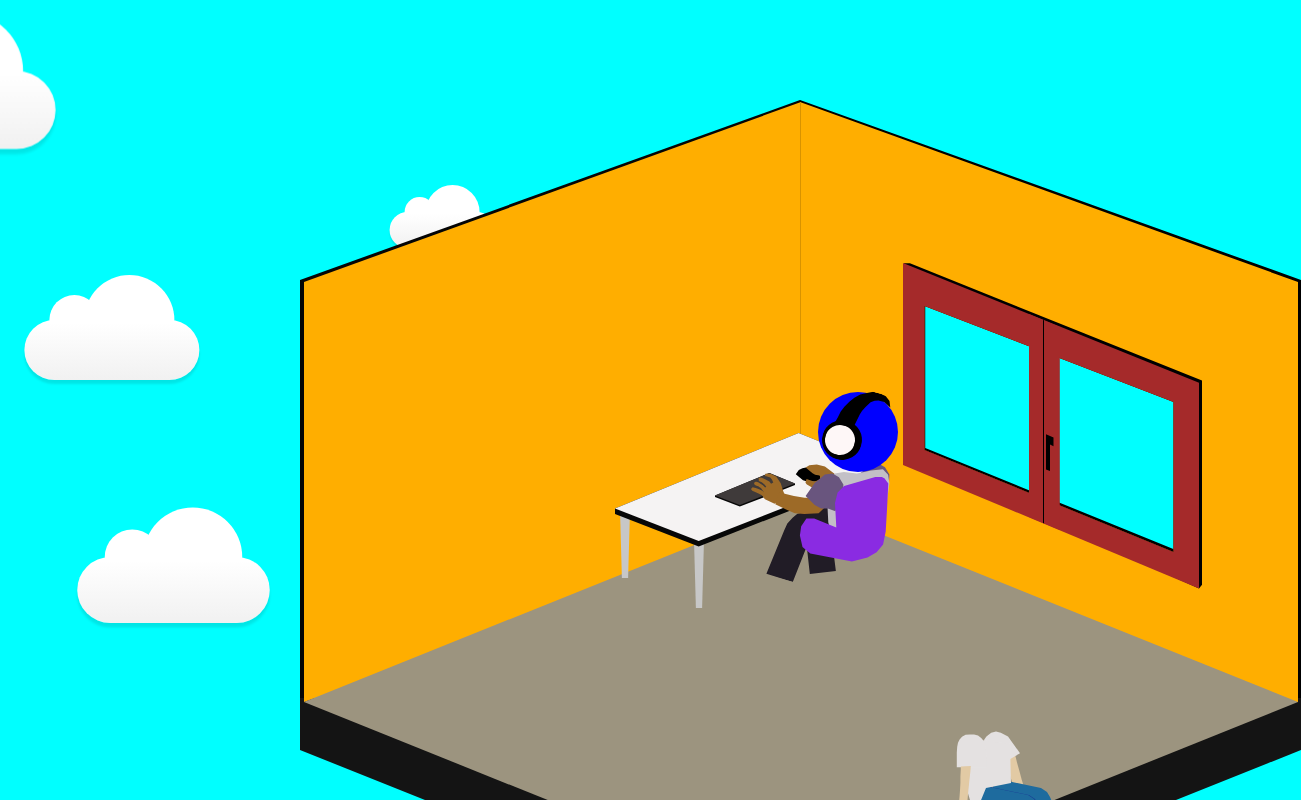
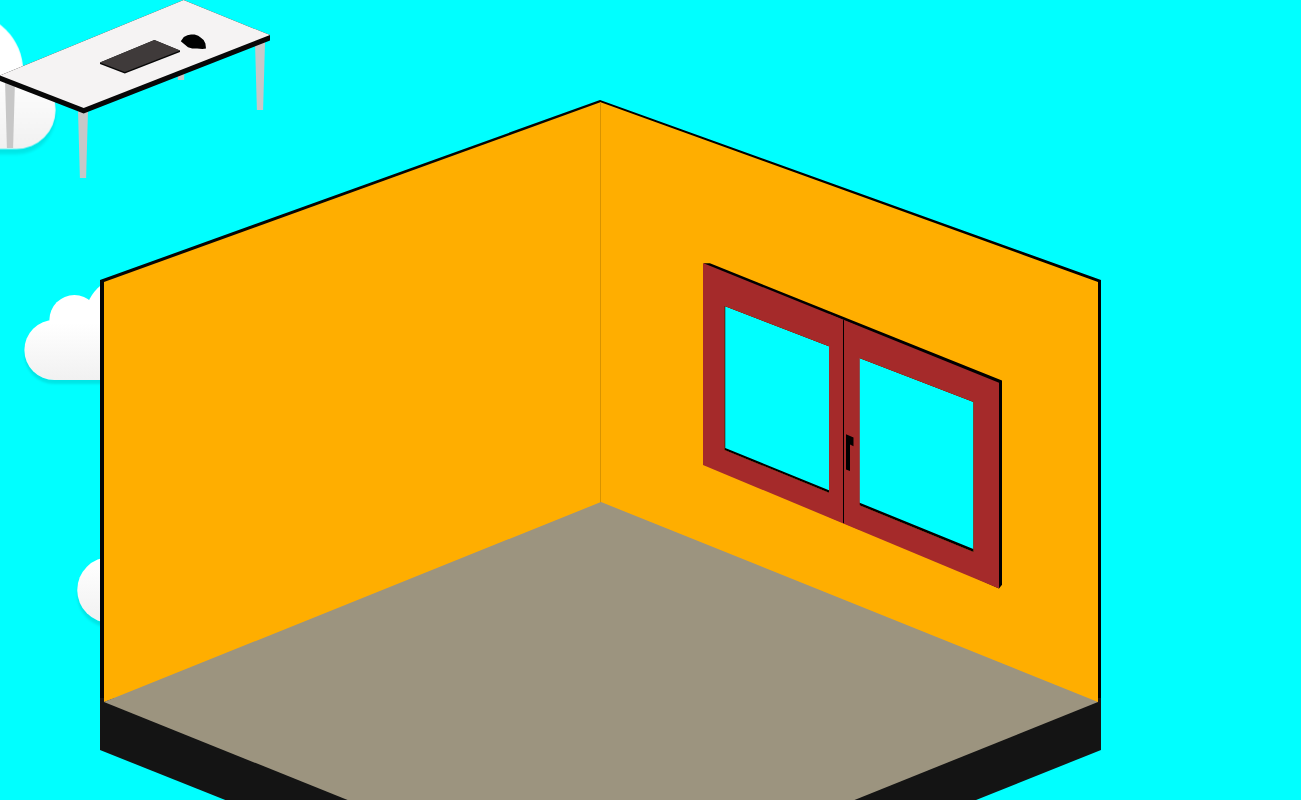
Before and after one commit to Mouloujac/Portfolio, a React (Create React App) app: page / in a window 1280 px wide. Shown: the top 800 px of the page, 1301 px wide, since content can reach past the window. Built offline with nearby package versions, Linux system fonts and the light colour scheme.

Commit message:
front adjustement

```diff
--- a/src/App.js
+++ b/src/App.js
@@ -1,4 +1,3 @@
-import logo from './logo.svg';
 import './App.css';
 import Room from './Components/Room/Room'
 import Cloud from './Components/Cloud/Cloud'
--- a/src/Components/Room/Avatar/Avatar.css
+++ b/src/Components/Room/Avatar/Avatar.css
@@ -1,4 +1,4 @@
-@keyframes example {
+/* @keyframes example {
     0%   {    clip-path: polygon(0 5%, 48% 15%, 54% 19%, 57% 24%, 60% 31%, 61% 38%, 56% 88%, 34% 86%, 39% 44%, 38% 38%, 34% 33%, 19% 29%, 0 27%);
     }
     25%  {    clip-path: polygon(0 5%, 48% 15%, 54% 19%, 57% 24%, 60% 31%, 61% 38%, 66% 85%, 43% 86%, 39% 44%, 38% 38%, 34% 33%, 19% 29%, 0 27%);
@@ -108,3 +108,6 @@
     top: 773px;
     left: 993px;
 }
+
+
+ */
--- a/src/Components/Room/Avatar/Avatar.js
+++ b/src/Components/Room/Avatar/Avatar.js
@@ -3,7 +3,7 @@
 
 function Avatar (){
     return (
-        <>
+        <div className='avatar'>
             <div className='body'></div>
             <div className='right-arm-up'></div>
             <div className='right-arm-up-shadow'></div>
@@ -14,7 +14,7 @@
             <div className='right-leg'></div>
             <div className='right-leg-shadow'></div>
             <div className='left-leg'></div>
-        </>
+        </div>
     );
 }
 
--- a/src/Components/Room/AvatarDesk/AvatarDesk.css
+++ b/src/Components/Room/AvatarDesk/AvatarDesk.css
@@ -1,19 +1,67 @@
+@keyframes foot-left-anim {
+    0% {
+      transform: translate(10px, 5px) rotate(32deg);
+    }
+    25%{
+      transform: translate(0px, 0px) rotate(34deg);
+    }
+    50%{
+      transform: translate(10px, 5px) rotate(32deg);
+    }
+    100% {
+      transform: translate(0px, 0px) rotate(35deg);
+  }
+}
+
+@keyframes foot-right-anim {
+    0% {
+      transform: translate(12px, 2px) rotate(30deg);
+    }
+    25%{
+      transform: translate(0px, 0px) rotate(33deg);
+    }
+    50%{
+      transform: translate(12px, 2px) rotate(32deg);
+    }
+    100% {
+      transform: translate(0px, 0px) rotate(30deg);
+  }
+}
+
+@keyframes leg-anim {
+    0%   {    clip-path: polygon(0 5%, 48% 15%, 54% 19%, 57% 24%, 60% 31%, 61% 38%, 56% 88%, 34% 86%, 39% 44%, 38% 38%, 34% 33%, 19% 29%, 0 27%);
+    }
+    25%  {    clip-path: polygon(0 5%, 48% 15%, 54% 19%, 57% 24%, 60% 31%, 61% 38%, 66% 85%, 43% 86%, 39% 44%, 38% 38%, 34% 33%, 19% 29%, 0 27%);
+    }
+    50%  {    clip-path: polygon(0 5%, 48% 15%, 54% 19%, 57% 24%, 60% 31%, 61% 38%, 56% 88%, 34% 86%, 39% 44%, 38% 38%, 34% 33%, 19% 29%, 0 27%);
+    }
+    100% {    clip-path: polygon(0 5%, 48% 15%, 54% 19%, 57% 24%, 60% 31%, 61% 38%, 66% 85%, 43% 86%, 39% 44%, 38% 38%, 34% 33%, 19% 29%, 0 27%);
+    }
+}
+
+.avatar-desk{
+    position: absolute;
+    left: 800px;
+    top: 400px;
+}
+
 .head{
+    top: 20px;
+    left: 150px;
     width: 80px;
     height: 80px;
     position: absolute;
     clip-path: circle(50% at 50% 50%);
     background-color: blue;
-    top: 392px;
-    left: 818px;
+
     z-index: 999;
 
 }
 
 .music-head{
+    top: 20px;
+    left: 133px;
     background-color: rgb(0, 0, 0);
-    top: 390px;
-    left: 799px;
     transform: rotate(15deg);
     z-index: 999;
     width: 120px;
@@ -22,10 +70,10 @@
     clip-path: polygon(24% 38%, 25% 32%, 26% 28%, 27% 23%, 29% 18%, 32% 13%, 35% 9%, 39% 5%, 45% 2%, 49% 0, 55% 0%, 60% 1%, 64% 4%, 66% 9%, 60% 6%, 55% 6%, 52% 7%, 49% 9%, 46% 14%, 44% 18%, 43% 21%, 42% 26%, 41% 31%, 40% 38%);
 }
 
-.music-ears{
+.music-ears-center{
+    top: 50px;
+    left: 158px;
     background-color: rgb(254, 247, 247);
-    top: 425px;
-    left: 825px;
     transform: rotate(15deg);
     z-index: 1000;
     width: 30px;
@@ -34,10 +82,10 @@
     position: absolute;
 }
 
-.music-ears-center{
+.music-ears{
+    top: 45px;
+    left: 155px;
     background-color: rgb(0, 0, 0);
-    top: 420px;
-    left: 822px;
     transform: rotate(15deg);
     z-index: 999;
     width: 40px;
@@ -48,116 +96,229 @@
 
 
 .body-desk{
+    top: 73px;
+    left: 115px;
     background-color: rgb(195, 192, 198);
-    z-index: 998;
+    z-index: 996;
     position: absolute;
     width: 130px;
     height: 140px;
-    top: 444px;
-    left: 788px;
     clip-path: polygon(31% 56%, 30% 38%, 32% 26%, 36% 21%, 43% 20%, 53% 21%, 64% 19%, 73% 18%, 77% 22%, 78% 28%, 77% 35%, 73% 61%, 49% 67%, 36% 67%, 33% 63%);
 }
 
 .left-shirt{
+    top: 58px;
+    left: 120px;
     background-color: rgb(105, 85, 126);
     z-index: 998;
     position: absolute;
     width: 130px;
     height: 140px;
-    top: 432px;
-    left: 788px;
     transform: rotate(-40deg);
     clip-path: polygon(25% 25%, 26% 34%, 28% 39%, 32% 42%, 35% 47%, 50% 39%, 53% 36%, 54% 30%, 52% 25%, 47% 22%, 42% 22%, 37% 22%);
 }
 
 .left-arm{
+    top: 36px;
+    left: 58px;
     background-color: rgb(157, 106, 39);
     z-index: 997;
     position: absolute;
     width: 130px;
     height: 140px;
-    top: 407px;
-    left: 728px;
     transform: rotate(40deg);
     clip-path: polygon(86% 32%, 85% 42%, 83% 58%, 75% 65%, 69% 69%, 62% 71%, 53% 73%, 49% 65%, 60% 60%, 67% 56%, 71% 53%, 73% 49%, 73% 45%, 73% 39%, 73% 31%);
 }
 
 
 .left-hand{
+    top: 90px;
+    left: 80px;
     background-color: rgb(157, 106, 39);
     z-index: 995;
     position: absolute;
     width: 50px;
     height: 50px;
-    top: 460px;
-    left: 749px;
     transform: rotate(6deg);
     clip-path: polygon(35% 80%, 28% 73%, 21% 70%, 14% 68%, 8% 66%, 5% 63%, 8% 59%, 14% 60%, 20% 61%, 28% 64%, 32% 67%, 25% 59%, 19% 56%, 14% 55%, 10% 52%, 11% 48%, 14% 47%, 18% 48%, 22% 50%, 28% 53%, 33% 57%, 35% 55%, 31% 51%, 25% 47%, 19% 45%, 18% 39%, 24% 38%, 33% 41%, 40% 44%, 44% 48%, 48% 45%, 45% 40%, 41% 36%, 36% 35%, 33% 34%, 30% 34%, 31% 29%, 40% 28%, 53% 33%, 63% 45%, 70% 61%, 75% 70%, 55% 87%);
 }
 
 
 .right-shirt{
+    top: 50px;
+    left: 164px;
     background-color: rgb(105, 85, 126);
-    z-index: 996;
+    z-index: 994;
     position: absolute;
     width: 130px;
     height: 140px;
-    top: 422px;
-    left: 834px;
     transform: rotate(-40deg);
     clip-path: polygon(25% 25%, 26% 34%, 28% 39%, 32% 42%, 35% 47%, 50% 39%, 53% 36%, 54% 30%, 52% 25%, 47% 22%, 42% 22%, 37% 22%);
 }
 
 .right-arm{
+    left: 100px;
+    top: 20px;
     background-color: rgb(157, 106, 39);
-    z-index: 995;
+    z-index: 994;
     position: absolute;
     width: 125px;
     height: 135px;
-    top:390px;
-    left: 778px;
     transform: rotate(50deg);
     clip-path: polygon(86% 32%, 85% 42%, 83% 58%, 75% 65%, 69% 69%, 62% 71%, 53% 73%, 49% 65%, 60% 60%, 67% 56%, 71% 53%, 73% 49%, 73% 45%, 73% 39%, 73% 31%);
 }
 
 .right-hand{
+    top: 24px;
+    left: 92px;
     background-color: rgb(157, 106, 39);
     z-index: 995;
     position: absolute;
     width: 105px;
     height: 105px;
-    top: 399px;
-    left: 776px;
+
     transform: rotate(-15deg);
     clip-path: polygon(21% 73%, 22% 75%, 26% 79%, 35% 82%, 41% 84%, 50% 78%, 50% 72%, 43% 63%, 36% 59%, 29% 58%, 25% 59%, 30% 66%, 32% 68%, 36% 70%, 36% 73%, 32% 74%, 29% 74%, 26% 72%, 23% 70%);
 }
 
 .left-leg-desk{
+    top: 130px;
+    left: 55px;
     clip-path: polygon(0 5%, 48% 15%, 54% 19%, 57% 24%, 60% 31%, 61% 38%, 66% 85%, 43% 86%, 39% 44%, 38% 38%, 34% 33%, 19% 29%, 0 27%);
     transform: scaleX(-1) rotate(-15deg);
     background-color: rgb(33, 28, 38);
     position: absolute;
     width: 120px;
     height: 100px;
-    top: 495px;
-    left: 734px;
     animation: alternate-reverse;
-    animation-name: example;
+    animation-name: leg-anim;
     animation-iteration-count: infinite;
-    animation-duration: 4s;
+    animation-duration: 6s;
+    z-index: 3;
 }
 
+
+.left-foot{
+    top: 180px;
+    left: 71px;
+    clip-path: polygon(63% 15%, 64% 18%, 65% 21%, 67% 26%, 69% 29%, 72% 33%, 76% 37%, 79% 40%, 82% 44%, 85% 48%, 88% 52%, 91% 57%, 92% 60%, 87% 63%, 83% 65%, 78% 67%, 73% 69%, 67% 72%, 62% 75%, 57% 77%, 51% 79%, 46% 83%, 40% 86%, 34% 89%, 29% 90%, 23% 92%, 17% 93%, 13% 92%, 9% 89%, 9% 85%, 11% 81%, 14% 79%, 18% 77%, 23% 73%, 29% 68%, 33% 61%, 35% 55%, 35% 49%, 34% 41%, 34% 35%, 34% 30%, 35% 27%, 38% 25%, 41% 24%, 46% 21%, 51% 19%, 57% 16%);
+    width: 50px;
+    transform: rotate(28deg);
+    background-color:aliceblue;
+    height: 60px;
+    position: absolute;
+    z-index: 1;
+    animation: alternate-reverse;
+    animation-name: foot-left-anim;
+    animation-iteration-count: infinite;
+    animation-duration: 6s;
+}
+
+
 .right-leg-desk{
+    top: 115px;
+    left: 90px;
     clip-path: polygon(0 5%, 48% 15%, 54% 19%, 57% 24%, 60% 31%, 61% 38%, 66% 85%, 43% 86%, 39% 44%, 38% 38%, 34% 33%, 19% 29%, 0 27%);
     transform: scaleX(-1) rotate(5deg);
     background-color: rgb(33, 28, 38);
     position: absolute;
     width: 117px;
     height: 97px;
-    top: 489px;
-    left: 760px;
+    z-index: 2;
     animation: alternate-reverse;
-    animation-name: example;
+    animation-name: leg-anim;
     animation-iteration-count: infinite;
-    animation-duration: 12s;
+    animation-duration: 10s;
 }
+
+.right-foot{
+    top: 175px;
+    left: 120px;
+    clip-path: polygon(63% 15%, 64% 18%, 65% 21%, 67% 26%, 69% 29%, 72% 33%, 76% 37%, 79% 40%, 82% 44%, 85% 48%, 88% 52%, 91% 57%, 92% 60%, 87% 63%, 83% 65%, 78% 67%, 73% 69%, 67% 72%, 62% 75%, 57% 77%, 51% 79%, 46% 83%, 40% 86%, 34% 89%, 29% 90%, 23% 92%, 17% 93%, 13% 92%, 9% 89%, 9% 85%, 11% 81%, 14% 79%, 18% 77%, 23% 73%, 29% 68%, 33% 61%, 35% 55%, 35% 49%, 34% 41%, 34% 35%, 34% 30%, 35% 27%, 38% 25%, 41% 24%, 46% 21%, 51% 19%, 57% 16%);
+    width: 50px;
+    transform: rotate(18deg);
+    background-color:aliceblue;
+    height: 47px;
+    position: absolute;
+    z-index: 1;
+    animation: alternate-reverse;
+    animation-name: foot-right-anim;
+    animation-iteration-count: infinite;
+    animation-duration: 10s;
+}
+
+/* left foot 1:
+clip-path: polygon(63% 15%, 64% 18%, 65% 21%, 67% 26%, 69% 29%, 72% 33%, 76% 37%, 79% 40%, 82% 44%, 85% 48%, 88% 52%, 91% 57%, 92% 60%, 87% 63%, 83% 65%, 78% 67%, 73% 69%, 67% 72%, 62% 75%, 57% 77%, 51% 79%, 46% 83%, 40% 86%, 34% 89%, 29% 90%, 23% 92%, 17% 93%, 13% 92%, 9% 89%, 9% 85%, 11% 81%, 14% 79%, 18% 77%, 23% 73%, 29% 68%, 33% 61%, 35% 55%, 35% 49%, 34% 41%, 34% 35%, 34% 30%, 35% 27%, 38% 25%, 41% 24%, 46% 21%, 51% 19%, 57% 16%);    width: 50px;
+left: 787px;
+top: 547px;
+transform: rotate(18deg);
+
+left foot 2
+clip-path: polygon(63% 15%, 64% 18%, 65% 21%, 67% 26%, 69% 29%, 72% 33%, 76% 37%, 79% 40%, 82% 44%, 85% 48%, 88% 52%, 91% 57%, 92% 60%, 87% 63%, 83% 65%, 78% 67%, 73% 69%, 67% 72%, 62% 75%, 57% 77%, 51% 79%, 46% 83%, 40% 86%, 34% 89%, 29% 90%, 23% 92%, 17% 93%, 13% 92%, 9% 89%, 9% 85%, 11% 81%, 14% 79%, 18% 77%, 23% 73%, 29% 68%, 33% 61%, 35% 55%, 35% 49%, 34% 41%, 34% 35%, 34% 30%, 35% 27%, 38% 25%, 41% 24%, 46% 21%, 51% 19%, 57% 16%);    width: 50px;
+left: 799px;
+top: 549px;
+transform: rotate(20deg);
+*/
+
+
+
+.chair{
+    position: absolute;
+    top: 83px;
+    left: 94px;
+}
+
+.chair-sit{
+    top: 12px;
+    clip-path: polygon(51% 52%, 50% 33%, 52% 25%, 57% 20%, 81% 13%, 86% 13%, 88% 14%, 91% 18%, 90% 38%, 89% 55%, 87% 65%, 82% 71%, 75% 75%, 63% 78%, 31% 72%, 25% 67%, 23% 58%, 24% 51%, 28% 45%, 34% 45%);
+    background-color: blueviolet;
+    position: absolute;
+    width: 130px;
+    height: 130px;
+    z-index: 999;
+}
+
+.chair-sit-right{
+    left: 50px;
+    clip-path: polygon(35% 20%, 40% 18%, 44% 18%, 48% 18%, 51% 19%, 53% 22%, 54% 24%, 54% 28%, 54% 35%, 54% 43%, 54% 50%, 52% 60%, 46% 68%, 38% 73%, 29% 24%);
+    background-color: blueviolet;
+    position: absolute;
+    width: 140px;
+    height: 150px;
+    z-index: 999;
+    rotate: 8deg;
+}
+
+.chair-foot{
+    top: 90px;
+    left: 70px;
+    background-color: rgb(52, 40, 64);
+    position: absolute;
+    width: 12px;
+    height: 50px;
+    z-index: 2;
+
+}
+
+.chair-foot-round{
+    top: 136px;
+    left: 70px;
+    clip-path: ellipse(50% 34% at 50% 50%);
+    background-color: rgb(52, 40, 64);
+    position: absolute;
+    width: 12px;
+    height: 8px;
+    z-index: 2;
+
+}
+
+.chair-base{
+    top: 118px;
+    left: 42px;
+    clip-path: ellipse(50% 34% at 50% 50%);
+    background-color: rgb(70, 60, 61);
+    position: absolute;
+    width: 65px;
+    height: 50px;
+
+}
--- a/src/Components/Room/AvatarDesk/AvatarDesk.js
+++ b/src/Components/Room/AvatarDesk/AvatarDesk.js
@@ -18,8 +18,17 @@
                 <div className='right-shirt'></div>
                 <div className='right-arm'></div>
                 <div className='right-hand'></div>
-                <div className="left-leg-desk"></div>
-                <div className="right-leg-desk"></div>
+                <div className='left-leg-desk'></div>
+                <div className='left-foot'></div>
+                <div className='right-leg-desk'></div>
+                <div className='right-foot'></div>
+                <div className="chair">
+                    <div className="chair-sit"></div>
+                    <div className="chair-sit-right"></div>
+                    <div className="chair-foot"></div>
+                    <div className="chair-foot-round"></div>
+                    <div className="chair-base"></div>
+                </div>
             </div>
 
 
--- a/src/Components/Room/Desk/Desk.css
+++ b/src/Components/Room/Desk/Desk.css
@@ -1,34 +1,69 @@
-@keyframes example {
-    0%   {    clip-path: polygon(0 5%, 48% 15%, 54% 19%, 57% 24%, 60% 31%, 61% 38%, 56% 88%, 34% 86%, 39% 44%, 38% 38%, 34% 33%, 19% 29%, 0 27%);
-    }
-    25%  {    clip-path: polygon(0 5%, 48% 15%, 54% 19%, 57% 24%, 60% 31%, 61% 38%, 66% 85%, 43% 86%, 39% 44%, 38% 38%, 34% 33%, 19% 29%, 0 27%);
-    }
-    50%  {    clip-path: polygon(0 5%, 48% 15%, 54% 19%, 57% 24%, 60% 31%, 61% 38%, 56% 88%, 34% 86%, 39% 44%, 38% 38%, 34% 33%, 19% 29%, 0 27%);
-    }
-    100% {    clip-path: polygon(0 5%, 48% 15%, 54% 19%, 57% 24%, 60% 31%, 61% 38%, 66% 85%, 43% 86%, 39% 44%, 38% 38%, 34% 33%, 19% 29%, 0 27%);
-    }
-}
-
 .desk-base {
     background-color: rgb(7, 7, 7);
     position: absolute;
-    top: 433px;
-    left: 615px;
     width: 270px;
     height: 270px;
     clip-path: polygon(0 28%, 0 30%, 31% 42%, 100% 15%, 100% 13%, 68% 0);
     z-index: 2;
+    left: 0px;
+    top: 0px;
 }
 
 .desk-top {
     background-color: rgb(245, 243, 243);
     position: absolute;
-    top: 433px;
-    left: 615px;
     width: 270px;
     height: 270px;
     clip-path: polygon(0 28%, 68% 0, 100% 13%, 31% 40%);
     z-index: 3;
+    left: 0px;
+    top: 0px;
+}
+
+
+.corner-1{
+    top: 80px;
+    left: 5px;
+    position: absolute;
+    width: 10px;
+    height: 68px;
+    clip-path: polygon(19% 100%, 0 0, 100% 0, 81% 100%);
+    background-color: rgb(199, 199, 199);
+    z-index: 0;
+
+}
+.corner-2{
+    top: 110px;
+    left: 78px;
+    position: absolute;
+    width: 10px;
+    height: 68px;
+    clip-path: polygon(19% 100%, 0 0, 100% 0, 81% 100%);
+    background-color: rgb(199, 199, 199);
+    z-index: 0;
+
+}
+.corner-3{
+    left: 176px;
+    top: 12px;
+    position: absolute;
+    width: 10px;
+    height: 68px;
+    clip-path: polygon(19% 100%, 0 0, 100% 0, 81% 100%);
+    background-color: rgb(199, 199, 199);
+    z-index: 0;
+
+}
+.corner-4{
+    left: 255px;
+    top: 42px;
+    position: absolute;
+    width: 10px;
+    height: 68px;
+    clip-path: polygon(19% 100%, 0 0, 100% 0, 81% 100%);
+    background-color: rgb(199, 199, 199);
+    z-index: 0;
+
 }
 
 .mouse{
@@ -63,60 +98,3 @@
     clip-path: polygon(0 28%, 68% 0, 100% 13%, 31% 40%);
     z-index: 5;
 }
-
-.corner-1{
-    top: 510px;
-    left: 620px;
-    position: absolute;
-    width: 10px;
-    height: 68px;
-    clip-path: polygon(19% 100%, 0 0, 100% 0, 81% 100%);
-    background-color: rgb(199, 199, 199);
-    z-index: 0;
-
-}
-.corner-2{
-    top: 540px;
-    left: 694px;
-    position: absolute;
-    width: 10px;
-    height: 68px;
-    clip-path: polygon(19% 100%, 0 0, 100% 0, 81% 100%);
-    background-color: rgb(199, 199, 199);
-    z-index: 0;
-
-}
-.corner-3{
-    top: 441px;
-    left: 793px;
-    position: absolute;
-    width: 10px;
-    height: 68px;
-    clip-path: polygon(19% 100%, 0 0, 100% 0, 81% 100%);
-    background-color: rgb(199, 199, 199);
-    z-index: 0;
-
-}
-.corner-4{
-    top: 470px;
-    left: 869px;
-    position: absolute;
-    width: 10px;
-    height: 68px;
-    clip-path: polygon(19% 100%, 0 0, 100% 0, 81% 100%);
-    background-color: rgb(199, 199, 199);
-    z-index: 0;
-
-}
-
-
-.chair-sit{
-    clip-path: polygon(51% 52%, 50% 33%, 52% 25%, 57% 20%, 81% 13%, 86% 13%, 88% 14%, 91% 18%, 90% 38%, 89% 55%, 87% 65%, 82% 71%, 75% 75%, 63% 78%, 31% 72%, 25% 67%, 23% 58%, 24% 51%, 28% 45%, 34% 45%);
-    background-color: blueviolet;
-    position: absolute;
-    width: 130px;
-    height: 130px;
-    top: 460px;
-    z-index: 999;
-    left: 770px;
-}
--- a/src/Components/Room/Desk/Desk.js
+++ b/src/Components/Room/Desk/Desk.js
@@ -1,11 +1,13 @@
 import React from 'react'
 
 import AvatarDesk from "../AvatarDesk/AvatarDesk"
+import Screen from '../Screen/Screen';
 import "./Desk.css"
 
 function Desk (){
     return (
         <>
+            <div className='desk'>
                 <div className="desk-base">
                 </div>
                 <div className="desk-top">
@@ -17,8 +19,7 @@
                 <div className="corner-2"></div>
                 <div className="corner-3"></div>
                 <div className="corner-4"></div>
-            <div className="chair-sit"></div>
-            <AvatarDesk />
+            </div>
 
         </>
     );
--- a/src/Components/Room/Room.css
+++ b/src/Components/Room/Room.css
@@ -1,20 +1,25 @@
+.Room{
+    margin: 100px;
+}
+
 #ground{
     position: absolute;
     width: 994px;
     height: 400px;
     clip-path: polygon(50% 0, 100% 50%, 50% 100%, 0 50%);
     background-color: rgb(156, 148, 127);
-    margin-left: 304px;
-    margin-top: 502px;
+    margin-left: 4px;
+    margin-top: 402px;
 }
+
 #ground-shadow{
     position: absolute;
     width: 1001px;
     height: 400px;
     clip-path: polygon(0% 50%, 50% 100%, 100% 50%, 100% 37%, 0% 37%);
     background-color: rgb(20, 20, 20);
-    margin-left: 300px;
-    margin-top: 550px;
+    margin-left: 0px;
+    margin-top: 450px;
     z-index: -1;
 }
 
@@ -24,8 +29,8 @@
     height: 600px;
     clip-path: polygon(0 30%, 100% 0%, 100% 70%, 0 100%);
     background-color: rgb(255, 174, 0);
-    margin-left: 304px;
-    margin-top: 102px;
+    margin-left: 4px;
+    margin-top: 02px;
 
 }
 
@@ -35,8 +40,8 @@
     height: 600px;
     clip-path: polygon(0 30%, 100% 0%, 100% 70%, 0 100%);
     background-color: rgb(5, 5, 5);
-    margin-left: 300px;
-    margin-top: 100px;
+    margin-left: 0px;
+    margin-top: 0px;
     z-index: -1;
 
 }
@@ -48,8 +53,8 @@
     border-left: rgba(0, 0, 0, 0.153) solid 1px;
     clip-path: polygon(0 0, 0 100%, 25% 100%, 25% 34%, 75% 50%, 75% 75%, 25% 58%, 25% 100%, 100% 100%, 100% 30%);
     background-color: rgb(255, 174, 0);
-    margin-left: 800px;
-    margin-top: 102px;
+    margin-left: 500px;
+    margin-top: 2px;
     overflow: hidden;
 
 }
@@ -61,8 +66,8 @@
     border-left: rgba(0, 0, 0, 0.153) solid 1px;
     clip-path: polygon(0 0, 0 100%, 25% 100%, 25% 34%, 75% 50%, 75% 75%, 25% 58%, 25% 100%, 100% 100%, 100% 30%);
     background-color: rgb(0, 0, 0);
-    margin-left: 800px;
-    margin-top: 100px;
+    margin-left: 500px;
+    margin-top: 0px;
     overflow: hidden;
     z-index: -1;
 
@@ -73,8 +78,8 @@
     width: 140px;
     height: 216px;
     clip-path: polygon(25% 0, 47% 6%, 47% 100%, 25% 94%);
-    left: 994px;
-    top: 314px;
+    margin-left: 694px;
+    margin-top: 214px;
     background-color: brown;
     z-index: 0;
 
--- a/src/Components/Room/Room.js
+++ b/src/Components/Room/Room.js
@@ -7,6 +7,7 @@
 function Room (){
     return (
         <>
+            <div className='Room'>
                 <div id="left-wall">
                 </div>
                 <div id="left-wall-shadow">
@@ -29,8 +30,8 @@
                 </div>
                 <div id="ground-shadow">
                 </div>
-            <Desk/>
-            <Avatar/>
+                <Desk />
+            </div>
 
         </>
     );
--- /dev/null
+++ b/src/Components/Room/Screen/Screen.css
@@ -0,0 +1,76 @@
+.screen{
+position: absolute;
+}
+
+.screen-left{
+    position: absolute;
+    top: 60px;
+}
+
+.screen-left-back{
+    top: 11px;
+    width: 130px;
+    height: 170px;
+    position: absolute;
+    clip-path: polygon(0% 50%, 54% 28%, 58% 29%, 58% 66%, 4% 93%, 0 92%);
+    background-color: rgb(0, 0, 0);
+    overflow: visible;
+    z-index: 3;
+}
+
+.screen-left-front{
+    left: 5px;
+    position: absolute;
+    width: 130px;
+    height: 170px;
+    overflow: visible;
+    clip-path: polygon(0 58%, 54% 35%, 54% 77%, 0% 100%);
+    background-color: rgb(25, 24, 24);
+    z-index: 4;
+}
+
+.screen-left-border{
+    width: 110px;
+    height: 140px;
+    clip-path: polygon(0 58%, 54% 35%, 54% 77%, 0% 100%);
+    background-color: rgb(106, 94, 94);
+    margin: 6px;
+    margin-top: 20px;
+    z-index: 5;
+}
+
+
+.screen-right{
+    position: absolute;
+    left: 80px;
+}
+.screen-right-back{
+    position: absolute;
+    width: 158px;
+    height: 198px;
+
+    background-color: rgb(2, 2, 2);
+    clip-path: polygon(0 58%, 53% 48%, 56% 50%, 56% 80%, 3% 93%, 0 91%);
+        z-index: 3;
+}
+
+.screen-right-front{
+    top: 4px;
+    left: 4px;
+    position: absolute;
+    width: 160px;
+    height: 198px;
+    background-color: rgb(28, 28, 28);
+    clip-path: polygon(0 58%, 53% 48%, 53% 81%, 0 91%);
+    z-index: 4;
+}
+
+.screen-right-border{
+    width: 140px;
+    height: 168px;
+    clip-path: polygon(0 58%, 53% 48%, 53% 81%, 0 91%);
+    background-color: rgb(106, 94, 94);
+    z-index: 3;
+    margin-top: 20px;
+    margin-left: 5px;
+}
--- /dev/null
+++ b/src/Components/Room/Screen/Screen.js
@@ -0,0 +1,31 @@
+import React from 'react'
+import "./Screen.css"
+
+function Screen (){
+    return (
+        <>
+            <div className='screen'>
+                <div className='screen-left'>
+                    <div className='screen-left-back'>
+                    </div>
+                    <div className='screen-left-front'>
+                        <div className='screen-left-border'>
+                            <div className='screen-left-interior'></div>
+                        </div>
+                    </div>
+                </div>
+                <div className='screen-right'>
+                    <div className='screen-right-back'>
+                    </div>
+                    <div className='screen-right-front'>
+                        <div className='screen-right-border'>
+                            <div className='screen-right-interior'></div>
+                        </div>
+                    </div>
+                </div>
+            </div>
+        </>
+    );
+}
+
+export default Screen;
```
Also changed, not shown: src/logo.svg (deleted). Lines whose indentation alone changed are shown as unchanged.
